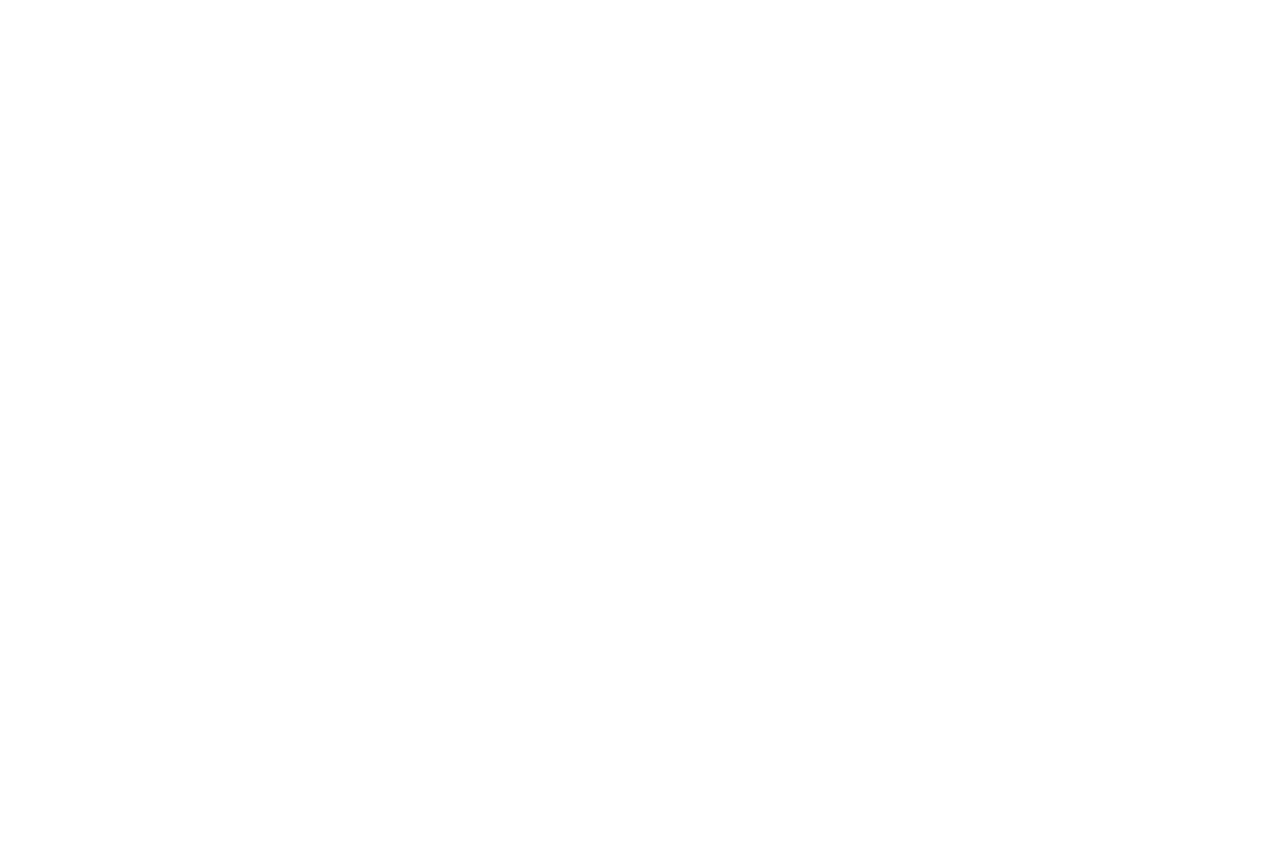
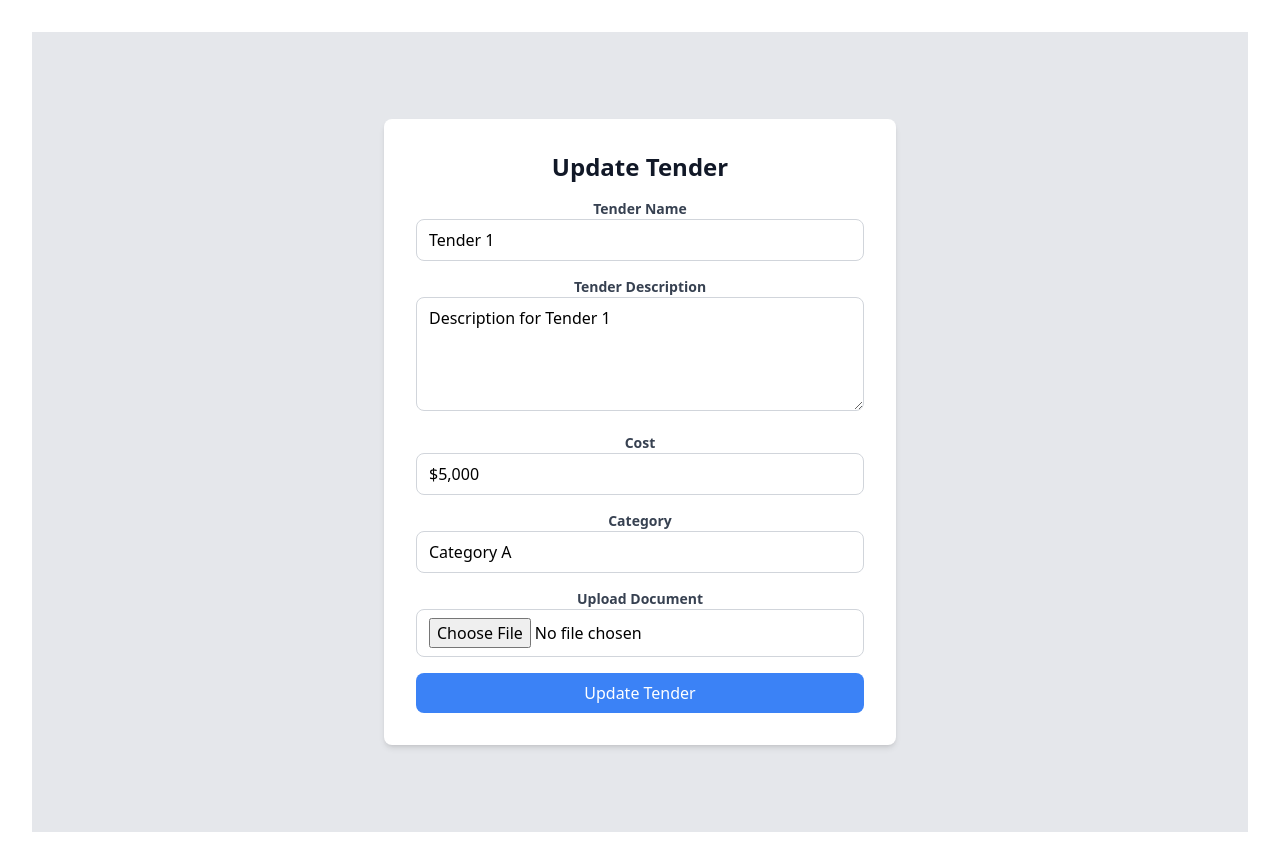
Before and after one commit to Souvik3469/TenderVault, a React (Vite) app in the folder frontend/: page /updatetender in a window 1280 px wide. Before the commit this address had no page. Before the commit the page ends 800 px from the top, so only its background shows below. Built offline with nearby package versions, Linux system fonts and the light colour scheme.

Commit message:
Update tender ui, get tender functionality integrated

```diff
--- a/frontend/src/App.jsx
+++ b/frontend/src/App.jsx
@@ -8,6 +8,7 @@ import Login from "./Components/auth/Login";
 import Landing from "./Pages/Landing";
 import Home from "./Pages/Home";
 import Createtender from "./Components/Createtender";
+import UpdateTender from "./Components/Updatetender";
 
 function App() {
   function isJWTValid() {
@@ -48,6 +49,7 @@ function App() {
             <Route path="/login" element={<Login />} />
              <Route path="/home" element={<Home />} />
                <Route path="/createtender" element={<Createtender />} />
+               <Route path="/updatetender" element={<UpdateTender />} />
           </Route>
         </Routes>
         </div>
--- a/frontend/src/Components/Home1.jsx
+++ b/frontend/src/Components/Home1.jsx
@@ -1,4 +1,133 @@
+// import React from 'react';
+
+// // Helper function to generate a star rating UI
+// const renderStarRating = (rating) => {
+//   const stars = [];
+//   for (let i = 0; i < 5; i++) {
+//     stars.push(
+//       <span
+//         key={i}
+//         className={`text-yellow-400 ${
+//           i < rating ? 'text-opacity-100' : 'text-opacity-40'
+//         } text-lg mr-1`}
+//       >
+//         ★
+//       </span>
+//     );
+//   }
+//   return stars;
+// };
+
+// const Home1 = () => {
+//   // Sample data for tender cards (you would replace this with your actual data)
+//   const tenders = [
+//     {
+//       id: 1,
+//       companyName: 'Company A',
+//       tenderName: 'Tender 1',
+//       description: 'Description for Tender 1',
+//       pictureUrl:
+//         'https://media.istockphoto.com/id/496119890/photo/new-road-construction.jpg?s=612x612&w=0&k=20&c=yyBsEAcd07RME72Dlykh5x018xvv7dG3lQ55y_wrvlA=',
+//       cost: '$5,000',
+//       closingDate: 'September 30, 2023',
+//       rating: 4, // Add the rating for each tender
+//     },
+//     {
+//       id: 2,
+//       companyName: 'Company B',
+//       tenderName: 'Tender 2',
+//       description: 'Description for Tender 2',
+//       pictureUrl:
+//         'https://media.istockphoto.com/id/496119890/photo/new-road-construction.jpg?s=612x612&w=0&k=20&c=yyBsEAcd07RME72Dlykh5x018xvv7dG3lQ55y_wrvlA=',
+//       cost: '$8,000',
+//       closingDate: 'October 15, 2023',
+//       rating: 5, // Add the rating for each tender
+//     },
+//     {
+//       id: 3,
+//       companyName: 'Company B',
+//       tenderName: 'Tender 2',
+//       description: 'Description for Tender 2',
+//       pictureUrl:
+//         'https://media.istockphoto.com/id/496119890/photo/new-road-construction.jpg?s=612x612&w=0&k=20&c=yyBsEAcd07RME72Dlykh5x018xvv7dG3lQ55y_wrvlA=',
+//       cost: '$8,000',
+//       closingDate: 'October 15, 2023',
+//       rating: 5, // Add the rating for each tender
+//     },
+//     {
+//       id: 4,
+//       companyName: 'Company B',
+//       tenderName: 'Tender 2',
+//       description: 'Description for Tender 2',
+//       pictureUrl:
+//         'https://media.istockphoto.com/id/496119890/photo/new-road-construction.jpg?s=612x612&w=0&k=20&c=yyBsEAcd07RME72Dlykh5x018xvv7dG3lQ55y_wrvlA=',
+//       cost: '$8,000',
+//       closingDate: 'October 15, 2023',
+//       rating: 5, // Add the rating for each tender
+//     },
+//     {
+//       id: 5,
+//       companyName: 'Company B',
+//       tenderName: 'Tender 2',
+//       description: 'Description for Tender 2',
+//       pictureUrl:
+//         'https://media.istockphoto.com/id/496119890/photo/new-road-construction.jpg?s=612x612&w=0&k=20&c=yyBsEAcd07RME72Dlykh5x018xvv7dG3lQ55y_wrvlA=',
+//       cost: '$8,000',
+//       closingDate: 'October 15, 2023',
+//       rating: 5, // Add the rating for each tender
+//     },
+//     // Add more tender objects here
+//   ];
+
+//   return (
+//     <div className="bg-gray-200 w-full overflow-y-scroll scrollbar-hide">
+//       <div className="grid grid-cols-1 sm:grid-cols-2 md:grid-cols-3 lg:grid-cols-4 gap-4 p-4">
+//         {tenders.map((tender) => (
+//           <div
+//             key={tender.id}
+//             className="bg-gray-50 rounded-lg p-4 cursor-pointer shadow-md hover:shadow-lg"
+//             style={{
+//               boxShadow:
+//                 '0 4px 6px -1px rgba(0, 0, 0, 0.1), 0 2px 4px -1px rgba(0, 0, 0, 0.06)',
+//             }}
+//           >
+//             <img
+//               src={tender.pictureUrl}
+//               alt={tender.companyName}
+//               className="w-full h-40 object-cover rounded-lg mb-2"
+//             />
+//             <h2 className="text-xl font-semibold">{tender.tenderName}</h2>
+//             <p className="text-gray-600 text-sm">{tender.description}</p>
+//             <p className="text-gray-400 text-sm mt-2">
+//               Company: {tender.companyName}
+//             </p>
+//             <p className="text-gray-400 text-sm">Cost: {tender.cost}</p>
+//             <p className="text-gray-400 text-sm">Closing Date: {tender.closingDate}</p>
+//             <div className="flex items-center mt-2">
+//               <div className="mr-2">{renderStarRating(tender.rating)}</div>
+//               <div className="text-gray-400 text-sm">(Rating: {tender.rating})</div>
+//             </div>
+//             <div className="mt-4">
+//               <button className="bg-blue-500 text-white rounded-md px-3 py-1 mr-2">
+//                 Bid
+//               </button>
+//               <button className="bg-gray-400 text-white rounded-md px-3 py-1">
+//                 Details
+//               </button>
+//             </div>
+//           </div>
+//         ))}
+//       </div>
+//     </div>
+//   );
+// };
+
+// export default Home1;
+
+
 import React from 'react';
+import { useQuery } from '@tanstack/react-query';
+import { getalltenderquery } from '../api/tender/index'; // Import the function to get all tenders
 
 // Helper function to generate a star rating UI
 const renderStarRating = (rating) => {
@@ -19,65 +148,16 @@ const renderStarRating = (rating) => {
 };
 
 const Home1 = () => {
-  // Sample data for tender cards (you would replace this with your actual data)
-  const tenders = [
-    {
-      id: 1,
-      companyName: 'Company A',
-      tenderName: 'Tender 1',
-      description: 'Description for Tender 1',
-      pictureUrl:
-        'https://media.istockphoto.com/id/496119890/photo/new-road-construction.jpg?s=612x612&w=0&k=20&c=yyBsEAcd07RME72Dlykh5x018xvv7dG3lQ55y_wrvlA=',
-      cost: '$5,000',
-      closingDate: 'September 30, 2023',
-      rating: 4, // Add the rating for each tender
-    },
-    {
-      id: 2,
-      companyName: 'Company B',
-      tenderName: 'Tender 2',
-      description: 'Description for Tender 2',
-      pictureUrl:
-        'https://media.istockphoto.com/id/496119890/photo/new-road-construction.jpg?s=612x612&w=0&k=20&c=yyBsEAcd07RME72Dlykh5x018xvv7dG3lQ55y_wrvlA=',
-      cost: '$8,000',
-      closingDate: 'October 15, 2023',
-      rating: 5, // Add the rating for each tender
-    },
-    {
-      id: 3,
-      companyName: 'Company B',
-      tenderName: 'Tender 2',
-      description: 'Description for Tender 2',
-      pictureUrl:
-        'https://media.istockphoto.com/id/496119890/photo/new-road-construction.jpg?s=612x612&w=0&k=20&c=yyBsEAcd07RME72Dlykh5x018xvv7dG3lQ55y_wrvlA=',
-      cost: '$8,000',
-      closingDate: 'October 15, 2023',
-      rating: 5, // Add the rating for each tender
-    },
-    {
-      id: 4,
-      companyName: 'Company B',
-      tenderName: 'Tender 2',
-      description: 'Description for Tender 2',
-      pictureUrl:
-        'https://media.istockphoto.com/id/496119890/photo/new-road-construction.jpg?s=612x612&w=0&k=20&c=yyBsEAcd07RME72Dlykh5x018xvv7dG3lQ55y_wrvlA=',
-      cost: '$8,000',
-      closingDate: 'October 15, 2023',
-      rating: 5, // Add the rating for each tender
-    },
-    {
-      id: 5,
-      companyName: 'Company B',
-      tenderName: 'Tender 2',
-      description: 'Description for Tender 2',
-      pictureUrl:
-        'https://media.istockphoto.com/id/496119890/photo/new-road-construction.jpg?s=612x612&w=0&k=20&c=yyBsEAcd07RME72Dlykh5x018xvv7dG3lQ55y_wrvlA=',
-      cost: '$8,000',
-      closingDate: 'October 15, 2023',
-      rating: 5, // Add the rating for each tender
-    },
-    // Add more tender objects here
-  ];
+  // Use the `useQuery` hook to fetch all tenders
+  const { data: tenders, isLoading, isError } = getalltenderquery();
+//console.log("Tenders:",tenders)
+  if (isLoading) {
+    return <div>Loading...</div>;
+  }
+
+  if (isError) {
+    return <div>Error loading tenders.</div>;
+  }
 
   return (
     <div className="bg-gray-200 w-full overflow-y-scroll scrollbar-hide">
--- a/frontend/src/Components/Navbar.jsx
+++ b/frontend/src/Components/Navbar.jsx
@@ -50,6 +50,9 @@ function Navbar() {
                <span className="font-mont text-gray-50 text-lg font-bold mr-10 hover:text-blue-300 hover:cursor-pointer">Language</span>
                 <Link to="/createtender"><span className="font-mont text-gray-50 text-lg font-bold mr-10 hover:text-blue-300 hover:cursor-pointer">Create</span>
                 </Link>
+
+                 <Link to="/updatetender"><span className="font-mont text-gray-50 text-lg font-bold mr-10 hover:text-blue-300 hover:cursor-pointer">Update</span>
+                </Link>
                <span className="font-mont text-gray-50 text-lg font-bold mr-10 hover:text-blue-300 hover:cursor-pointer">About us</span>
             </nav>
             <div className='flex mt-4 md:mt-0'>
--- /dev/null
+++ b/frontend/src/Components/Updatetender.jsx
@@ -0,0 +1,106 @@
+import React, { useState } from 'react';
+
+const UpdateTender = () => {
+  // Define state variables for form fields
+  const [tenderName, setTenderName] = useState('Tender 1');
+  const [description, setDescription] = useState('Description for Tender 1');
+  const [cost, setCost] = useState('$5,000');
+  const [category, setCategory] = useState('Category A');
+  const [document, setDocument] = useState(null);
+
+  // Function to handle form submission
+  const handleSubmit = (e) => {
+    e.preventDefault();
+
+    // Perform actions with updated form data (e.g., send to a server)
+
+    // Reset form fields
+    setTenderName('');
+    setDescription('');
+    setCost('');
+    setCategory('');
+    setDocument(null);
+  };
+
+  return (
+    <div className="bg-gray-200 min-h-screen flex items-center justify-center">
+      <div className="bg-white p-8 rounded-lg shadow-md w-full max-w-lg">
+        <h1 className="text-2xl font-semibold text-center text-gray-900 mb-4">Update Tender</h1>
+        <form onSubmit={handleSubmit}>
+          <div className="mb-4">
+            <label htmlFor="tenderName" className="block text-gray-700 text-sm font-bold">
+              Tender Name
+            </label>
+            <input
+              type="text"
+              id="tenderName"
+              className="w-full py-2 px-3 border rounded-lg border-gray-300 focus:outline-none focus:border-blue-500"
+              value={tenderName}
+              onChange={(e) => setTenderName(e.target.value)}
+              required
+            />
+          </div>
+          <div className="mb-4">
+            <label htmlFor="description" className="block text-gray-700 text-sm font-bold">
+              Tender Description
+            </label>
+            <textarea
+              id="description"
+              rows="4"
+              className="w-full py-2 px-3 border rounded-lg border-gray-300 focus:outline-none focus:border-blue-500"
+              value={description}
+              onChange={(e) => setDescription(e.target.value)}
+              required
+            />
+          </div>
+          <div className="mb-4">
+            <label htmlFor="cost" className="block text-gray-700 text-sm font-bold">
+              Cost
+            </label>
+            <input
+              type="text"
+              id="cost"
+              className="w-full py-2 px-3 border rounded-lg border-gray-300 focus:outline-none focus:border-blue-500"
+              value={cost}
+              onChange={(e) => setCost(e.target.value)}
+              required
+            />
+          </div>
+          <div className="mb-4">
+            <label htmlFor="category" className="block text-gray-700 text-sm font-bold">
+              Category
+            </label>
+            <input
+              type="text"
+              id="category"
+              className="w-full py-2 px-3 border rounded-lg border-gray-300 focus:outline-none focus:border-blue-500"
+              value={category}
+              onChange={(e) => setCategory(e.target.value)}
+              required
+            />
+          </div>
+          <div className="mb-4">
+            <label htmlFor="document" className="block text-gray-700 text-sm font-bold">
+              Upload Document
+            </label>
+            <input
+              type="file"
+              id="document"
+              accept=".pdf, .doc, .docx"
+              onChange={(e) => setDocument(e.target.files[0])}
+              className="w-full py-2 px-3 border rounded-lg border-gray-300 focus:outline-none focus:border-blue-500"
+            />
+          </div>
+          <button
+            type="submit"
+            className="w-full bg-blue-500 text-white py-2 px-4 rounded-lg hover:bg-blue-600 focus:outline-none"
+          >
+            Update Tender
+          </button>
+        </form>
+      </div>
+    </div>
+  );
+};
+
+export default UpdateTender;
--- a/frontend/src/api/tender/index.js
+++ b/frontend/src/api/tender/index.js
@@ -0,0 +1,77 @@
+import { useQuery } from "@tanstack/react-query";
+import axios from "axios";
+
+// Define the AuthAPI function to create Axios instance
+const AuthAPI = () => {
+  if (typeof window !== "undefined") {
+    return axios.create({
+      baseURL: `http://localhost:5000/v1`,
+      headers: {
+        authorization: `Bearer ${localStorage.getItem("token")}`,
+        "Content-Type": "application/json",
+      },
+    });
+  } else {
+    return axios.create({
+      baseURL: `http://localhost:5000/v1`,
+      headers: {
+        authorization: `Bearer`,
+        "Content-Type": "application/json",
+      },
+    });
+  }
+};
+
+// Function to create a new tender
+const createTender = async (tenderInfo) => {
+  const { data } = await AuthAPI().post("/user/createtender", tenderInfo);
+  return data;
+};
+
+// Function to update a tender
+const updateTender = async (tenderId, tenderInfo) => {
+  const { data } = await AuthAPI().put(`/user/updatetender?id=${tenderId}`, tenderInfo);
+  return data;
+};
+
+// Function to delete a tender
+const deleteTender = async (tenderId) => {
+  const { data } = await AuthAPI().delete(`/user/deletetender?id=${tenderId}`);
+  return data;
+};
+
+// Function to get the user's tenders
+const getMyTender = async () => {
+  const { data } = await AuthAPI().get("/user/getmytender");
+  return data;
+};
+
+// Function to get all tenders (consider changing the endpoint if needed)
+const getAllTenders = async () => {
+  const { data } = await AuthAPI().get("/user/getalltender");
+  return data;
+};
+
+// Define a query for getting the user's tenders
+// const getMyTendersQuery = () =>
+//   useQuery({
+//     queryKey: ["get-my-tenders"],
+//     queryFn: () => getMyTender(),
+//     select: (data) => {
+//       const res = data.message;
+//       return res;
+//     },
+//   });
+
+  const getalltenderquery = () =>
+  useQuery({
+    queryKey: ["tenders"],
+    queryFn: () => getAllTenders(),
+    select: (data) => {
+      const res = data.message;
+      return res;
+    },
+  });
+
+// Export the functions and queries
+export { createTender, updateTender, deleteTender ,getalltenderquery};
```
